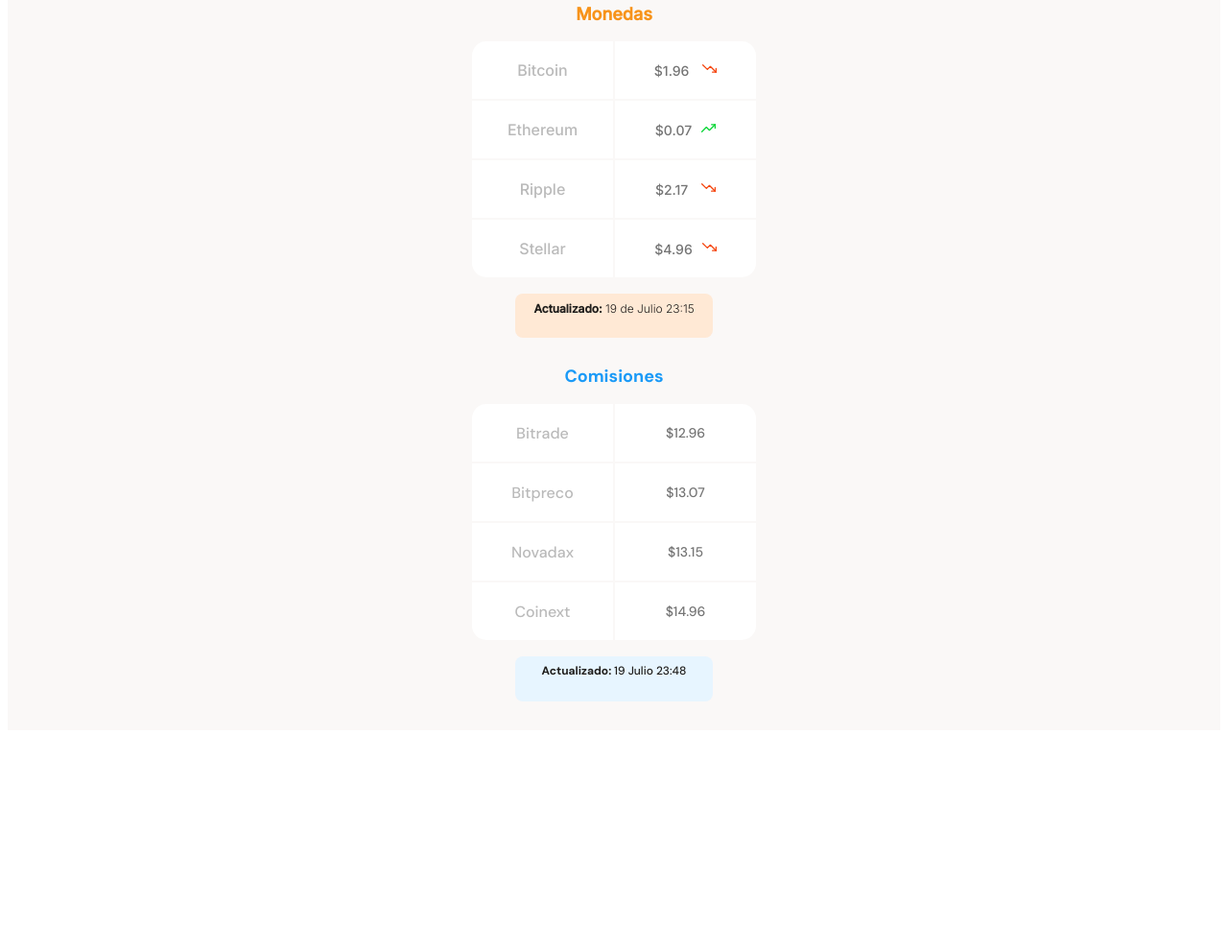
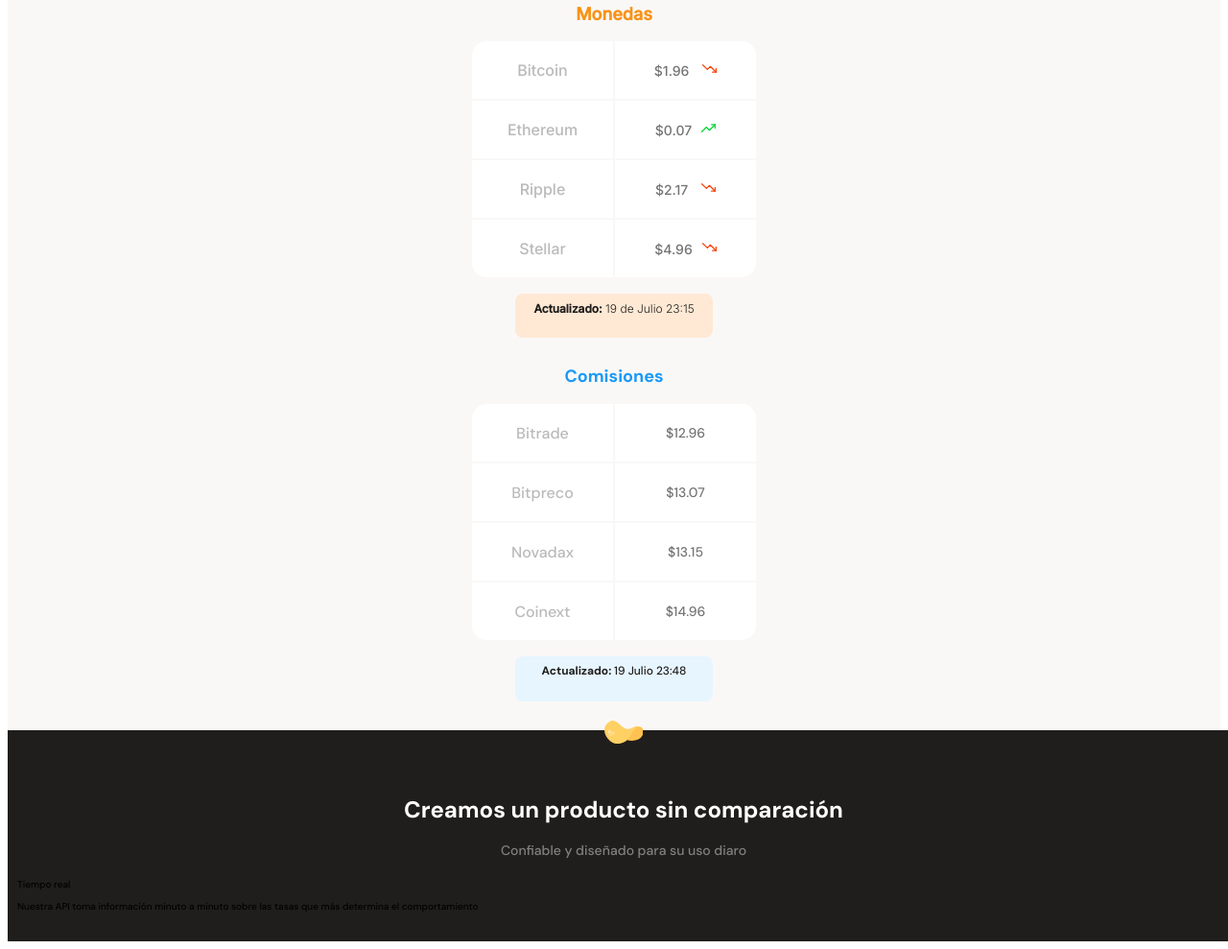
Before and after one commit to eudycss/mobileFirst, a plain HTML site: page index.html in a window 1280 px wide. Shown: the part 771-1760 px from the top of the page at 96% size. Before the commit the page ends 1540 px from the top, so only its background shows below. Drawn offline with Linux system fonts and the light colour scheme.

```diff
--- a/index.html
+++ b/index.html
@@ -90,10 +90,27 @@
               </div>
             </div>
         </section>
-        </section>
-        <section></section>
-        <section></section>
-        <section></section>
+    </section>
+    <section class="main-product-detail">
+        <span class="product-detail--batata-logo"></span>
+        <div class="product-detail--title">
+            <h2>Creamos un producto sin comparación</h2>
+            <p>Confiable y diseñado para su uso diaro</p>
+        </div>
+
+    <section class="product-cards--container">
+        <article class="product-detail--card">
+        <span class="clock"></span>
+        <p class="product--card-title"> Tiempo real</p>
+        <p class="product--card-body"> Nuestra API toma información minuto a minuto sobre las tasas que más determina
+            el comportamiento
+        </p>
+    </article>
+    </section>
+   </section>
+
+    <section></section>
+    <section></section>
     </main>
     <footer></footer>
 </body>
--- a/style.css
+++ b/style.css
@@ -332,3 +332,46 @@ color: var(--warm-black);
     font-weight: 300;
     color: var(--warm-black);
   }
+
+  .main-product-detail{
+      position: relative;
+      width: 100%;/* para que abarqye el 100% ese contendedor */
+      min-width: 320px;
+      height: auto; /* el contenido asque porsi solo el alto  */
+      padding: 20px 10px;
+      background-color: var(--warm-black);
+  }
+  .product-detail--batata-logo{
+      position: absolute;/* absoluto busca un position relative y lo toma de ahi, y ahi que asegurarnos quien es el padre directo */
+      width: 40px;
+      height: 25px;
+      top: -10px;
+      left: calc(50% - 20px); /* el 20 es para que no esteen el centro  */
+      background-image: url('./assets/icons/batata.svg');
+
+  }
+
+  .product-detail--title{
+      width: 90%;
+      min-width: 288px;
+      height: auto;
+      margin: 0 auto;
+      margin-top: 50px;
+      text-align: center;
+  }
+
+  .product-detail--title h2{
+      margin-bottom: 20px;
+      font-size: 2.4rem;
+      font-weight: bold;
+      line-height: 2.6rem;
+      color: var(--just-white);
+  }
+
+  .product-detail--title p{
+      margin-bottom: 20px;
+      font-size: 1.4rem;
+      font-weight: 500;
+      line-height: 1.8rem;
+      color: #808080 ;
+  }
```
